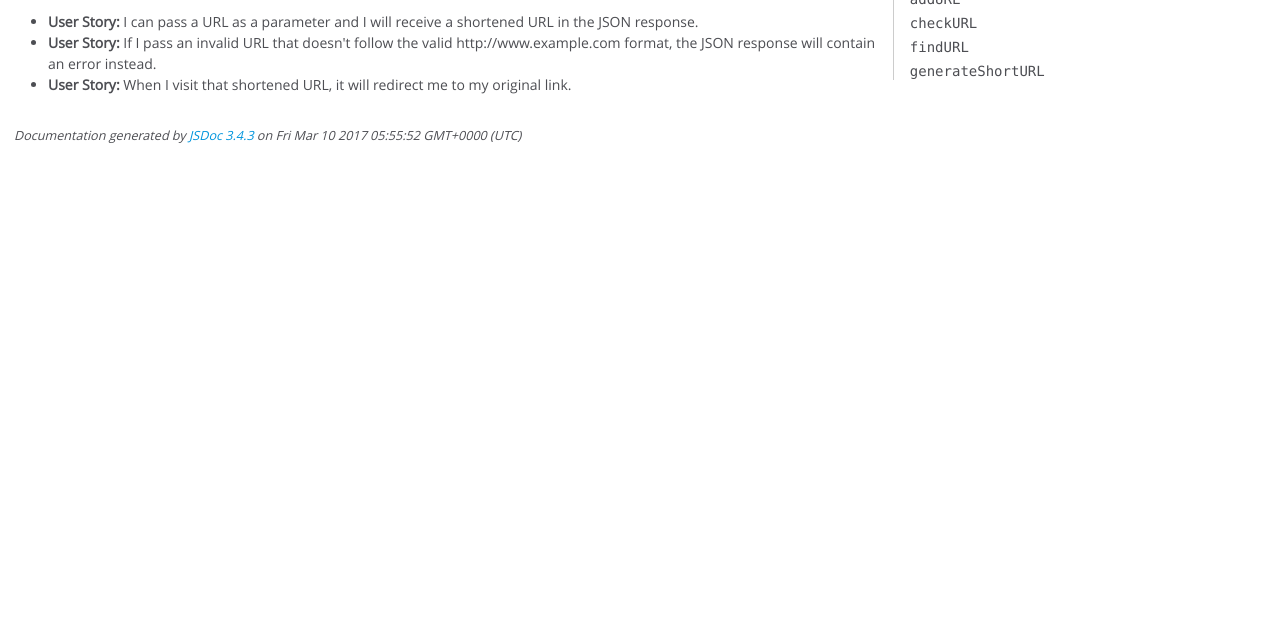
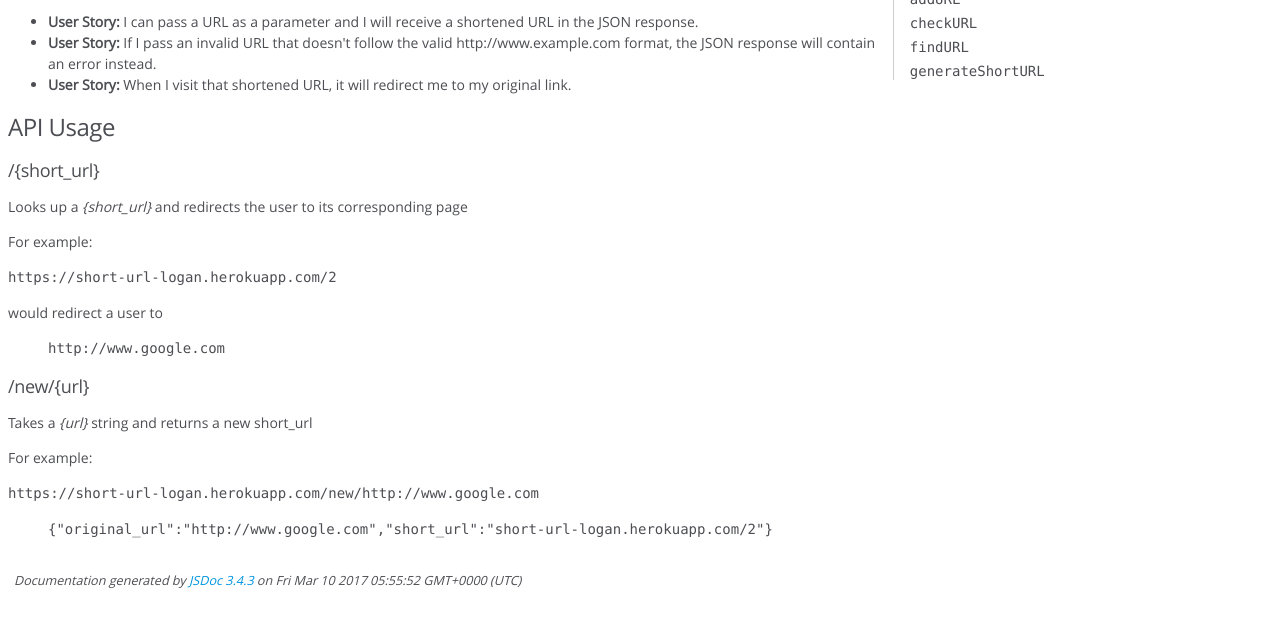
Before and after one commit to grissly-man/url-shortener-microservice, a website: page out/url-shortner-microservice/1.0.0/index.html in a window 1280 px wide. Shown: the part 151-778 px from the top of the page. Drawn offline with Linux system fonts and the light colour scheme.

Commit message:
expand on API usage on static index page

```diff
--- a/out/url-shortner-microservice/1.0.0/index.html
+++ b/out/url-shortner-microservice/1.0.0/index.html
@@ -32,6 +32,23 @@
         <li><b>User Story:</b> If I pass an invalid URL that doesn't follow the valid http://www.example.com format, the JSON response will contain an error instead.</li>
         <li><b>User Story:</b> When I visit that shortened URL, it will redirect me to my original link.</li>
     </ul>
+
+    <h3>API Usage</h3>
+    <h4>/{short_url}</h4>
+    <caption>Looks up a <var>{short_url}</var> and redirects the user to its corresponding page</caption>
+    <p>For example:</p>
+    <span>
+        <code>https://short-url-logan.herokuapp.com/2</code>
+        <p>would redirect a user to</p>
+        <blockquote><code>http://www.google.com</code></blockquote>
+    </span>
+    <h4>/new/{url}</h4>
+    <caption>Takes a <var>{url}</var> string and returns a new short_url</caption>
+    <p>For example:</p>
+    <span>
+        <code>https://short-url-logan.herokuapp.com/new/http://www.google.com</code>
+        <blockquote><samp>{"original_url":"http://www.google.com","short_url":"short-url-logan.herokuapp.com/2"}</samp></blockquote>
+    </span>
 
 
 
```
